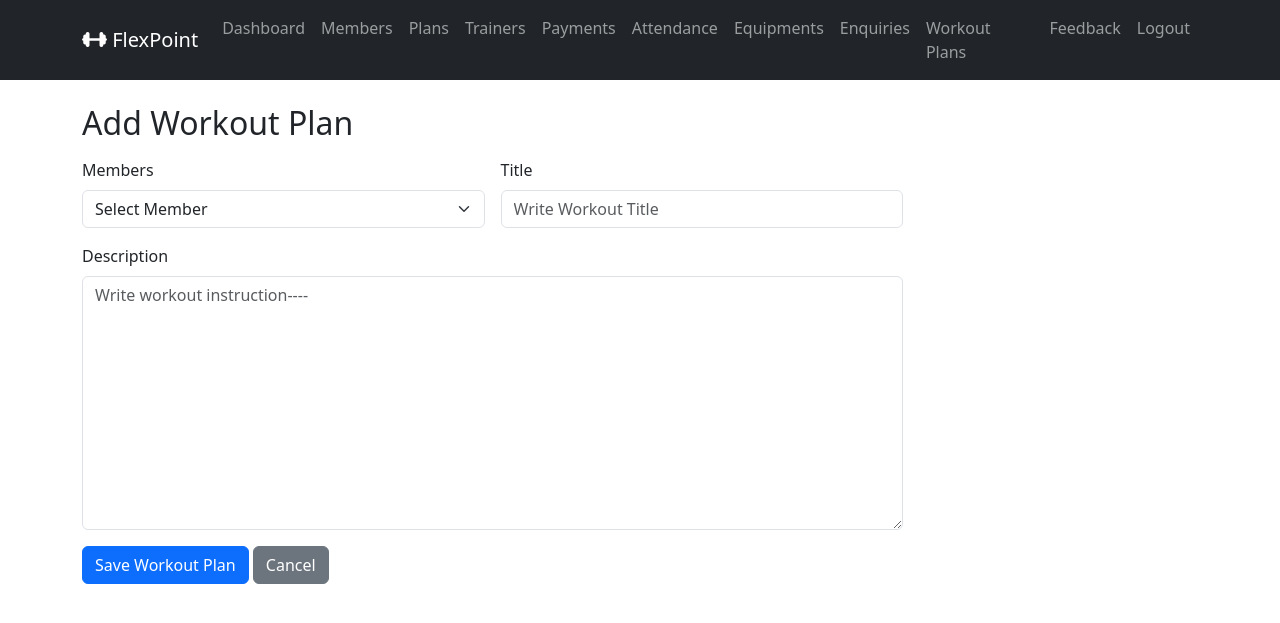
After one commit to rahul-hasan25/Django-GymManagementSystem, a Django app: page /admin_workout_plan_add/ in a window 1280 px wide. The commit adds this page. Shown: the top 623 px of the page. Run offline with Django 5.2, Linux system fonts and the light colour scheme; a user stored in the database is signed in; data comes from the database, SQL or seed files in the repository; both versions use the stored data as it was after the commit; some libraries are stand-ins or nearby versions.

Commit message:
manage admin workout plans

```diff
--- /dev/null
+++ b/gymapp/templates/admin_workout_plan_form.html
@@ -0,0 +1,37 @@
+{% extends 'base.html' %}
+
+
+{% block content %}
+
+<h2 class="mb-3">Add Workout Plan</h2>
+
+<form method="POST" class="row g-3 w-75">
+    {% csrf_token %}
+
+    <div class="col-md-6">
+        <label class="form-label">Members</label>
+        <select name="member_id" class="form-select" required>
+            <option value="">Select Member</option>
+            {% for member in members %}
+                <option value="{{ member.id }}"> {{ member.full_name }} ({{ member.user.username }}) </option>
+            {% endfor %}
+        </select>
+    </div>
+
+    <div class="col-md-6">
+        <label for="title" class="form-label">Title</label>
+        <input type="text" id="title" class="form-control" name="title" placeholder="Write Workout Title " required>
+    </div>
+
+    <div class="col-md-12">
+        <label for="description" class="form-label">Description</label>
+        <textarea name="description" id="description" class="form-control" rows="10" placeholder="Write workout instruction----" required></textarea>
+    </div>
+
+    <div class="col-md-12">
+        <button type="submit" class="btn btn-primary"> Save Workout Plan </button>
+        <a href="{% url 'admin_workout_plans_list' %}" class="btn btn-secondary"> Cancel </a>
+    </div>
+</form>
+
+{% endblock %}
--- a/gymapp/templates/base.html
+++ b/gymapp/templates/base.html
@@ -46,7 +46,7 @@
                                 <a class="nav-link" aria-current="page" href="{% url 'admin_enquiries_list' %}">Enquiries</a>
                             </li>
                             <li class="nav-item">
-                                <a class="nav-link" aria-current="page" href="#">Workout Plans</a>
+                                <a class="nav-link" aria-current="page" href="{% url 'admin_workout_plans_list' %}">Workout Plans</a>
                             </li>
                             <li class="nav-item">
                                 <a class="nav-link" aria-current="page" href="#">Feedback</a>
--- a/gymapp/urls.py
+++ b/gymapp/urls.py
@@ -33,5 +33,8 @@ urlpatterns = [
     #ADMIN Enquiry
     path('admin_enquiries_list/', views.admin_enquiries_list, name='admin_enquiries_list'),
     path('admin_enquiries_list_update/<int:enquiry_id>/', views.admin_enquiry_update_status, name='admin_enquiry_update_status'),
-
+    #ADMIN Workout Plan
+    path('admin_workout_plans/', views.admin_workout_plans_list, name='admin_workout_plans_list'),
+    path('admin_workout_plan_add/', views.admin_workout_plan_add, name='admin_workout_plan_add'),
+    path('admin_workout_plan_delete/<int:plan_id>/', views.admin_workout_plan_delete, name='admin_workout_plan_delete'),
 ]
--- a/gymapp/views.py
+++ b/gymapp/views.py
@@ -397,3 +397,49 @@ def admin_enquiry_update_status(request,enquiry_id):
             enquiry.save()
             messages.success(request, 'Enquiry Updated Successfully!')
     return redirect('admin_enquiries_list')
+
+
+
+# ADMIN Workout
+@admin_required
+def admin_workout_plans_list(request):
+    member_id     = request.GET.get('member_id')
+    workout_plans = WorkoutPlan.objects.select_related('member').all().order_by('-created_at')
+
+    if member_id:
+        workout_plans = workout_plans.filter(member__id=member_id)
+
+    members = MemberProfile.objects.all().order_by('full_name')
+    return render(request, 'admin_workout_plans_list.html', {'workout_plans':workout_plans, 'members':members, 'selected_member_id':member_id})
+
+@admin_required
+def admin_workout_plan_add(request):
+    members = MemberProfile.objects.all().order_by('full_name')
+    if request.method == 'POST':
+        member_id   = request.POST.get('member_id')
+        title       = request.POST.get('title')
+        description = request.POST.get('description')
+
+        if not member_id or not title or not description:
+            messages.error(request, 'Please select a member and enter plan details.')
+            return redirect('admin_workout_plan_add')
+
+        member = MemberProfile.objects.get(id=member_id)
+
+        WorkoutPlan.objects.create(
+            member      = member,
+            title       = title,
+            description = description
+        )
+        messages.success(request, 'Workout plan added successfully!')
+        return redirect('admin_workout_plans_list')
+    return render(request, 'admin_workout_plan_form.html', {'members':members})
+
+@admin_required
+def admin_workout_plan_delete(request, plan_id):
+    plan = WorkoutPlan.objects.get(id=plan_id)
+    if request.method == 'POST':
+        plan.delete()
+        messages.success(request, 'Plan deleted successfully!')
+        return redirect('admin_workout_plans_list')
+    return redirect('admin_workout_plans_list')
```
Also changed, not shown: gymapp/templates/admin_workout_plans_list.html (added, +49 -0 lines), db.sqlite3.
